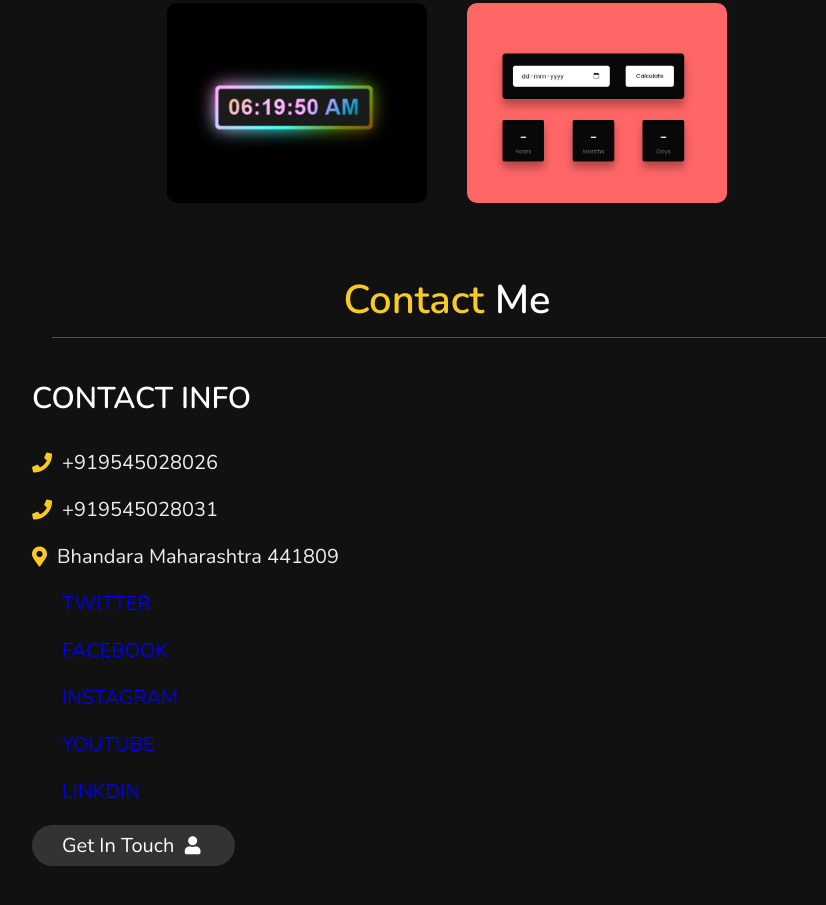
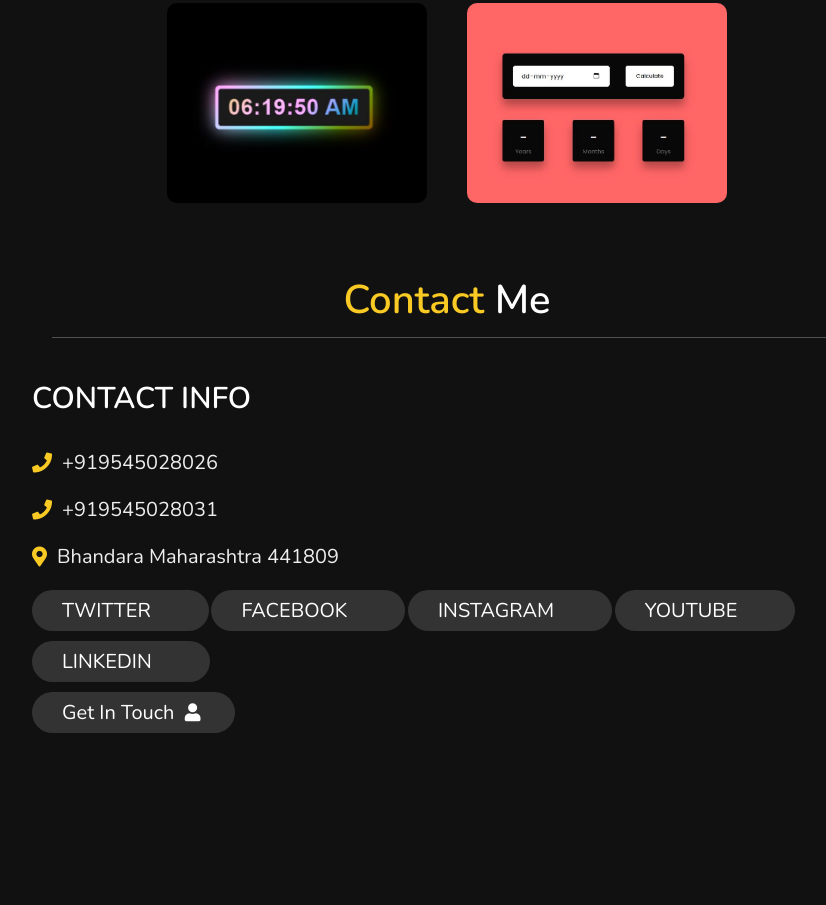
Before and after one commit to sappupachare/sappupachare.github.io, a plain HTML site: page index.html in a window 1280 px wide. Shown: the part 5120-6025 px from the top of the page, without its empty margins (368-1194 px from the left). Drawn offline with nearby package versions, Linux system fonts and the light colour scheme.

Commit message:
Update index.html

```diff
--- a/index.html
+++ b/index.html
@@ -249,11 +249,11 @@ and skills thereby contributing my best towards the field of organization.
             <h3> <i class="fas fa-phone"></i>+919545028026</h3>
             <h3> <i class="fas fa-phone"></i>+919545028031</h3>
             <h3> <i class="fas fa-map-marker-alt"></i> Bhandara Maharashtra 441809 </h3>
-	     <h3><i class="fas fa-twitter"></i><a href="https://www.twitter.com/swapnilpachare4" class="twitter">TWITTER</a></h3>
-             <h3><i class="fas fa-facebook"></i><a href="https://www.facebook.com/swapnil.pachare.12" class="facebook">FACEBOOK</a></h3>
-             <h3><i class="fas fa-instagram"></i><a href="https://www.instagram.com/swapnilpachare19" class="instagram">INSTAGRAM</a></h3>
-             <h3><i class="fas fa-youtube"></i><a href="https://www.youtube.com/channel/UC-jS3IC1MNjPWgEQs_szr3A" class="youtube">YOUTUBE</a></h3>
-             <h3><i class="fas fa-linkedin"></i><a href="https://linkedin.com/in/swapnil-pachare-8a1109198/" class="linkedin">LINKDIN</a></h3>
+	     <a href="https://www.twitter.com/swapnilpachare4"><button class="btn">TWITTER<i class="fas fa-twitter"></i></button></a>
+             <a href="https://www.facebook.com/swapnil.pachare.12"><button class="btn">FACEBOOK<i class="fas fa-facebook"></i></button></a>
+             <a href="https://www.instagram.com/swapnilpachare19"><button class="btn">INSTAGRAM<i class="fas fa-instagram"></i></button></a>
+             <a href="https://www.youtube.com/channel/UC-jS3IC1MNjPWgEQs_szr3A"><button class="btn">YOUTUBE<i class="fas fa-youtube"></i></button></a>
+             <a href="https://linkedin.com/in/swapnil-pachare-8a1109198/"><button class="btn">LINKEDIN<i class="fas fa-linkedin"></i></button></a>
 	    </div>
 <a href="https://surveyheart.com/form/62a93b237508fe155366d6df"><button class="btn">Get in Touch <i class="fas fa-user"></i></button></a>
     </div>
```
